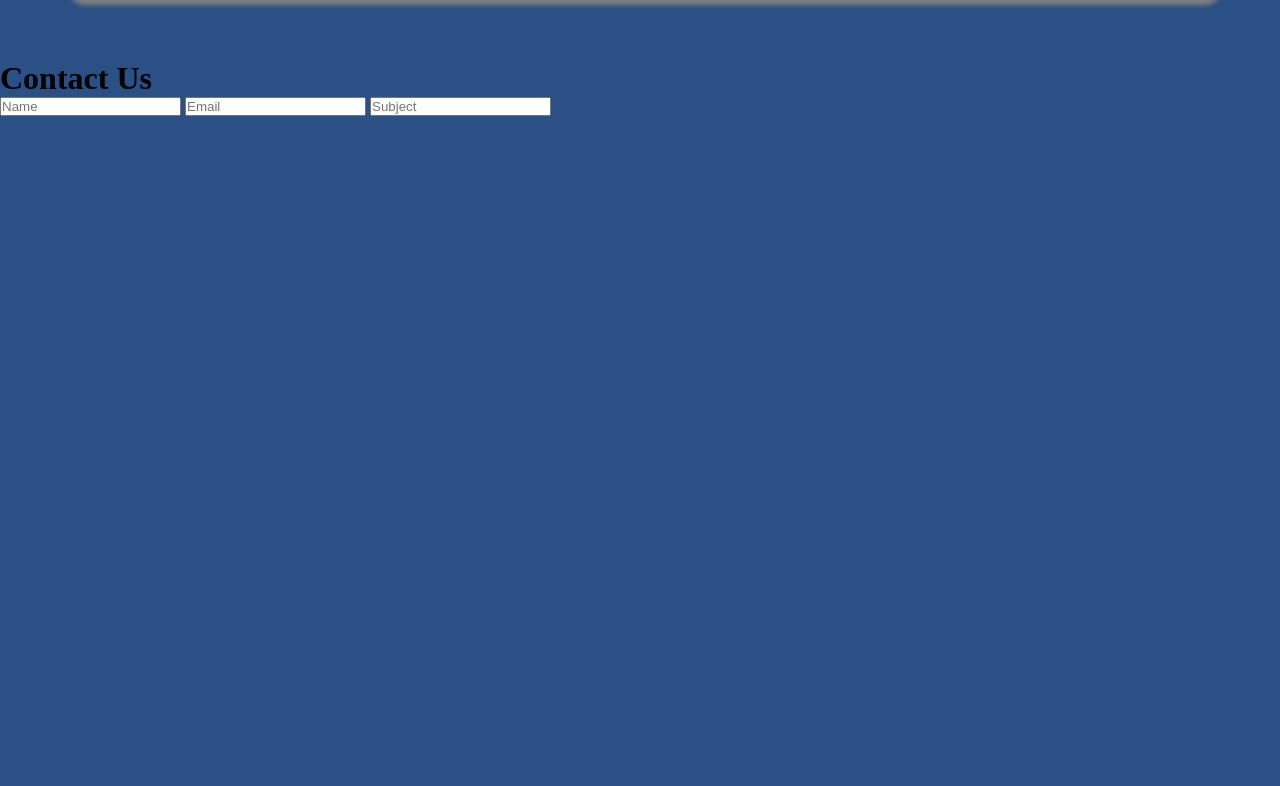
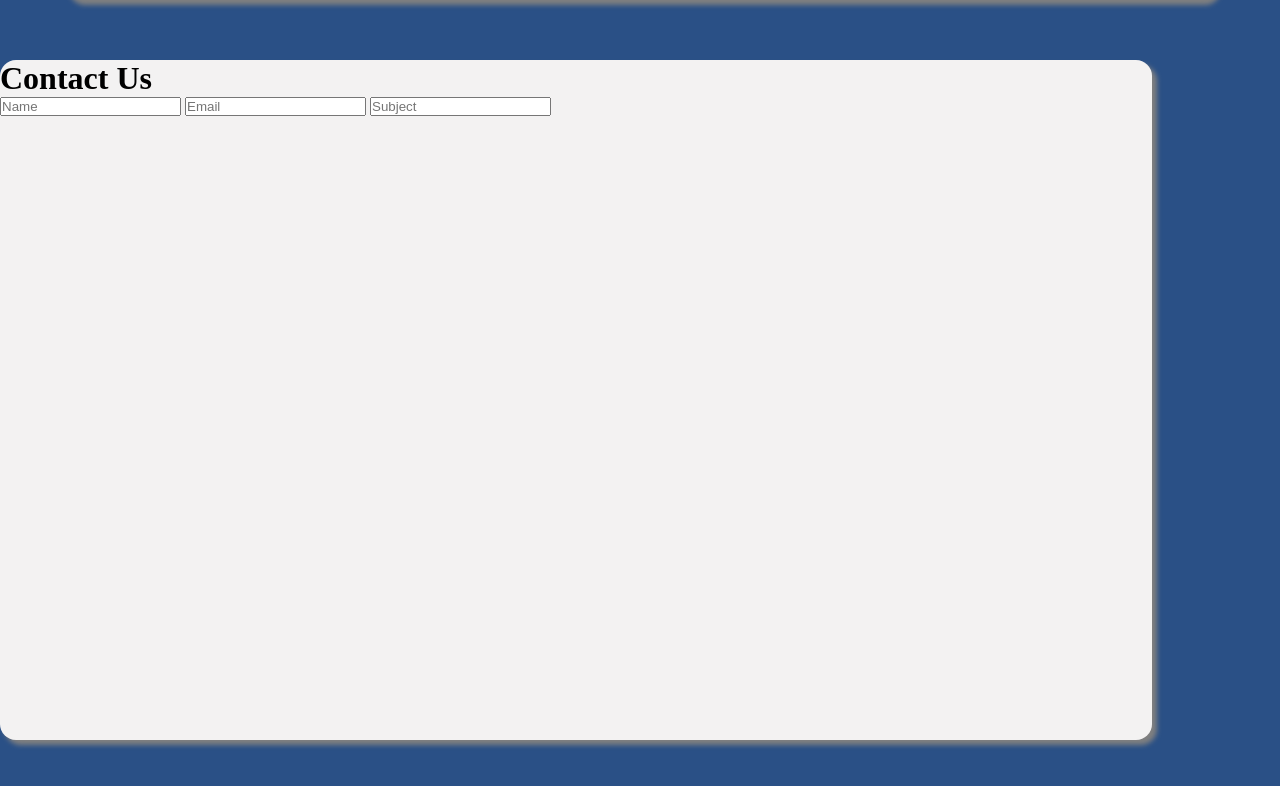
Before and after one commit to AbdurRahman0806/V4Studio, a plain HTML site: page index.html in a window 1280 px wide. Shown: the part 1588-2374 px from the top of the page. Drawn offline with Linux system fonts and the light colour scheme.

Commit message:
Update style.css

```diff
--- a/style.css
+++ b/style.css
@@ -180,5 +180,9 @@ ul li a:hover{
 }
 
 .con-contain{
-
+    width: 90%;
+    height: 85%;
+    background: rgb(243, 242, 242);
+    border-radius: 1rem;
+    box-shadow: 5px 5px 5px gray;
 }
```
